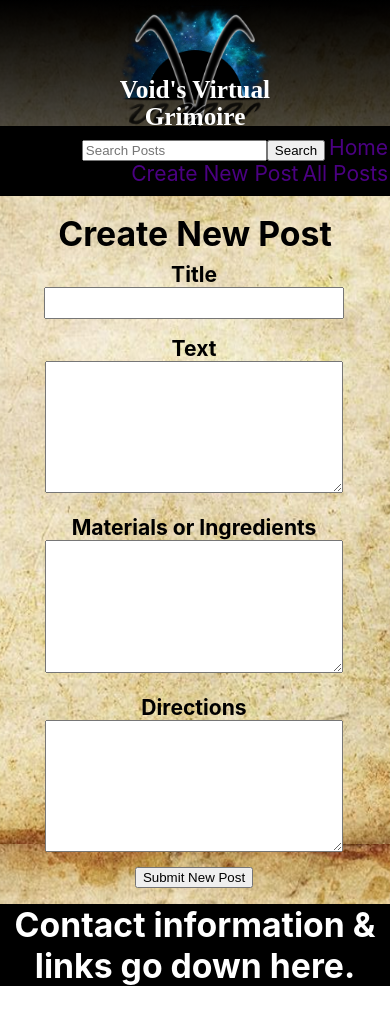
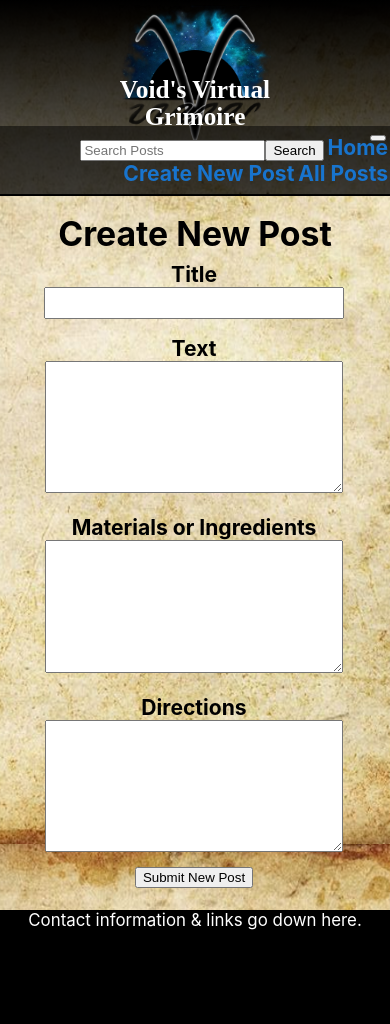
Before and after one commit to Aiuner/Voids-Virtual-Grimoire, a React (Create React App) app: page /posts/create_new_post in a window 390 px wide. Shown: the top 1024 px of the page. Before the commit the page ends 986 px from the top, so only its background shows below. Built offline with nearby package versions, Linux system fonts and the light colour scheme; no server answers; a web font is replaced by a local one.

Commit message:
Did some styling stuff. Trying to make hamburger work.

```diff
--- a/src/App.css
+++ b/src/App.css
@@ -14,14 +14,8 @@ header {
   position: relative;
 }
 
-footer {
-  margin: 0 auto;
-  width: 100%;
-  position: relative;
-  bottom: 0;
-  text-align: center;
-  color: #FFFFFF;
-  background-color: #000000;
+main {
+  min-height: 62vh;
 }
 
 .logo {
@@ -36,19 +30,15 @@ a {
   display: inline-block;
   text-decoration: none;
   font-size: 2.5vh;
-  color: indigo;
-}
-
-a:visited {
-  color: purple;
+  color: #1874CD;
 }
 
 a:selected {
-  color: blue;
+  color: #008080;
 }
 
 a:hover {
-  color: fuchsia;
+  color: #38B0DE;
 }
 
 h1 {
@@ -82,7 +72,29 @@ h2 {
 
 h3 {
   margin: 0 auto;
+  color: rgba(44,22,8,0.8);
   font-size: 2vh;
+}
+
+h4 {
+  font-size: 2vh;
+  font-weight: normal;
+}
+
+p {
+  font-size: 2vh;
+  color: #2C1608;
+}
+
+footer {
+  margin: 0 auto;
+  width: 100%;
+  height: 15vh;
+  position: relative;
+  bottom: 0;
+  text-align: center;
+  color: #FFFFFF;
+  background-color: #000000;
 }
 
 @media screen and (min-width: 801px) {
--- a/src/assets/NavBar.css
+++ b/src/assets/NavBar.css
@@ -2,13 +2,18 @@ nav {
   position: absolute;
   width: 100%;
   text-align: right;
-  background: #000000;
+  background: rgba(0,0,0,0.5);
   padding: 1vh 0;
 }
 
 /* nav .menu {
   display: none;
 } */
+
+hamburger-menu-button {
+  display: inline-block;
+  height: 3.5vh;
+}
 
 form {
   display: inline;
@@ -25,6 +30,7 @@ form {
 
 a {
   margin: 0 0.5vw;
+  font-weight: bold;
 }
 
 @media screen and (min-width: 800px) {
--- a/src/assets/Posts.css
+++ b/src/assets/Posts.css
@@ -14,3 +14,7 @@ main {
   border-radius: 15px;
   background: rgba(211,211,211, 0.3);
 }
+
+a:visited {
+  color: #104E8B;
+}
--- a/src/assets/ViewPost.css
+++ b/src/assets/ViewPost.css
@@ -2,6 +2,10 @@
   margin: 2.5vh auto;
   padding: 0 2vw;
   text-align: center;
+}
+
+h3 {
+  padding-top: 1vh;
 }
 
 p {
--- a/src/components/Footer.js
+++ b/src/components/Footer.js
@@ -5,7 +5,7 @@ function Footer() {
   return (
     <>
       <footer>
-        <h2>Contact information & links go down here.</h2>
+        <h4>Contact information & links go down here.</h4>
       </footer>
     </>
   )
--- a/src/components/NavBar.js
+++ b/src/components/NavBar.js
@@ -1,12 +1,15 @@
 import React, { useState, useEffect } from 'react';
-import { Link } from 'react-router-dom'
-import Search from './Search'
-import '../assets/NavBar.css'
-import '../assets/hamburger-svg.png'
+import { Link, useHistory } from 'react-router-dom';
+import Search from './Search';
+import '../assets/NavBar.css';
+import hamburgerIcon from '../assets/hamburger-svg.png';
 
 function NavBar(props) {
   const [position, updatePosition] = useState('absolute');
+  const [isMenuOpen, setIsMenuOpen] = useState(false);
+  let history = useHistory();
 
+  //For handling navbar sticking to top of page when scrolled past.
   useEffect(() => {
     window.onscroll = () => {
       handleScroll();
@@ -18,10 +21,29 @@ function NavBar(props) {
     updatePosition(window.scrollY > (18*window.innerHeight/100) ? "fixed" : "absolute");
   }
 
+  //For handling hamburger navbar being open or closed.
+  useEffect( () =>
+    history.listen( () => {
+      setIsMenuOpen(false);
+    })
+  );
+
   return (
     <>
-      <nav onScroll={handleScroll} style={{position}} className={position === "absolute" ? "page-top" : "page-bottom"}>
-        <div className="menu">
+      <nav
+      onScroll={handleScroll}
+      style={{position}}
+      className={position === "absolute" ? "page-top" : "page-bottom"}>
+        <div className="menu"
+          //
+          //hamburger menu show/hide functionality
+          isMenuOpen={isMenuOpen}
+          onToggleMenu={ () => setIsMenuOpen(!isMenuOpen)}>
+
+          <button className="hamburger-menu-button">
+            <image src={hamburgerIcon} className="hamburger"/>
+          </button>
+
           <Search setSearchurl={props.setSearchurl}/>
           <Link to="/">Home</Link>
           <Link to="/posts/create_new_post">Create New Post</Link>
--- a/src/components/ViewPost.js
+++ b/src/components/ViewPost.js
@@ -37,15 +37,16 @@ function ViewPost() {
   if (post.fields) {
     return (
       <>
+      <main>
         <div className="full-post">
-          <h2>
-            {post.fields.Title} - {post.fields.Date}
-          </h2>
+          <h2>{post.fields.Title}</h2>
+          <h3>{post.fields.Date}</h3>
           <p>{post.fields.Text}</p>
           <p>{post.fields.MaterialsOrIngredients}</p>
           <p>{post.fields.Directions}</p>
           <button onClick={deletePost}>Delete This Post</button>
         </div>
+        </main>
       </>
     );
   }
```
